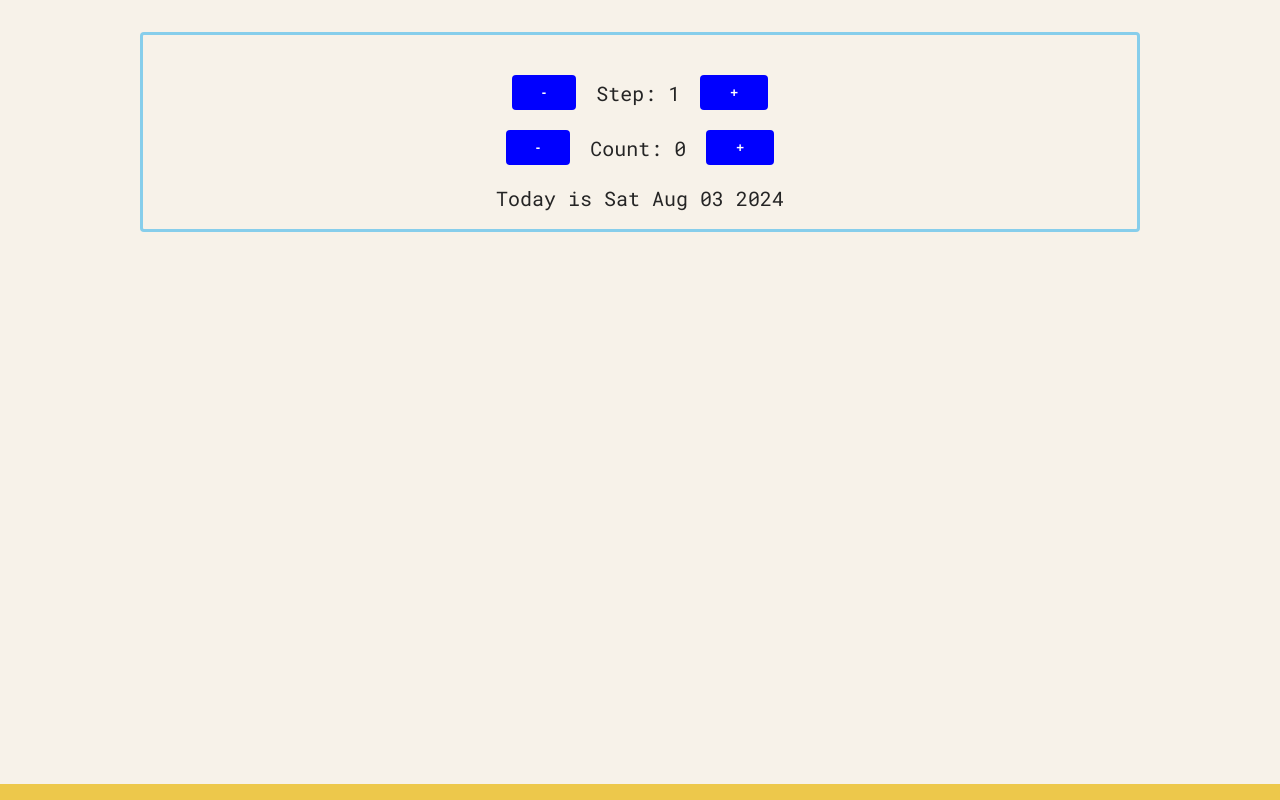
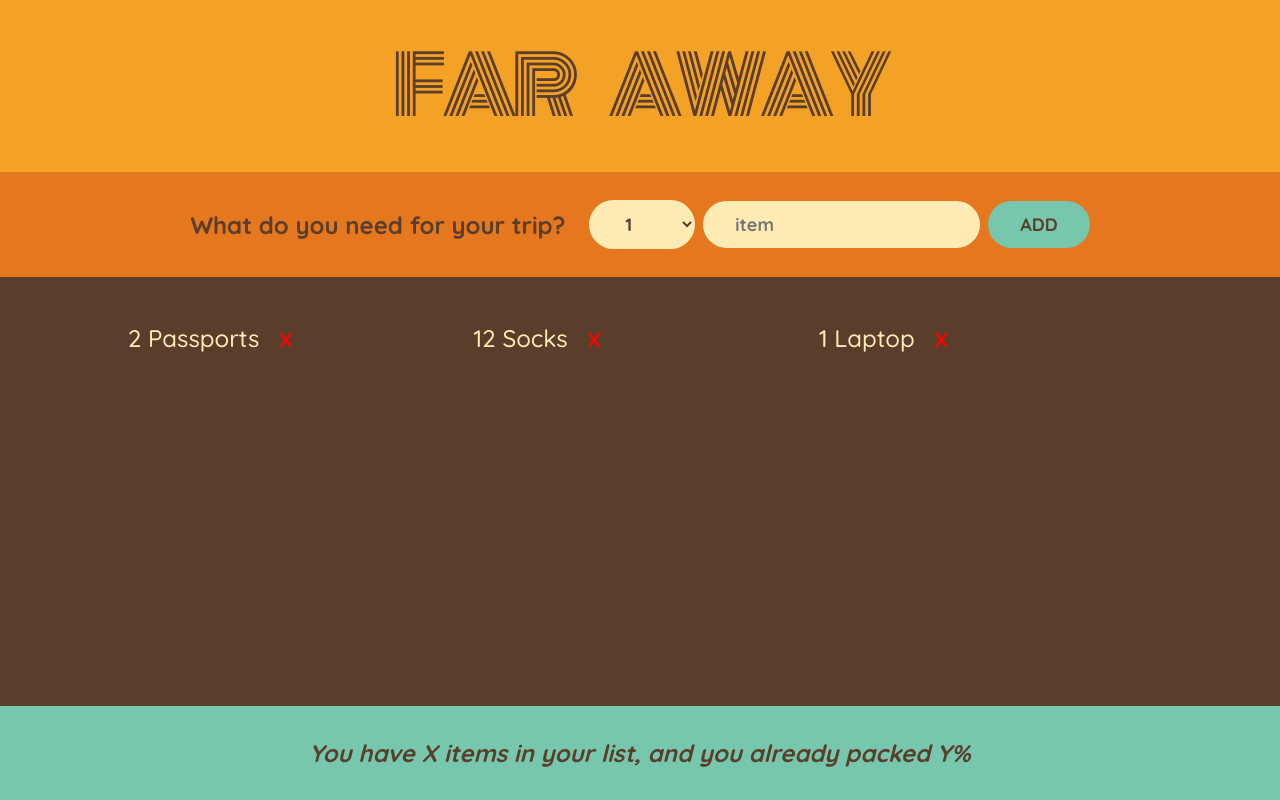
Before and after one commit to rznmgr630/React, a React (Vite) app: page / in a window 1280 px wide. Built offline with nearby package versions, Linux system fonts and the light colour scheme; the HTML template or start-up script is replaced by a standard one.

Commit message:
setup+ form+ display lists

```diff
--- a/src/App.tsx
+++ b/src/App.tsx
@@ -1,39 +1,35 @@
-import { useState } from 'react';
-import './index.css';
+import { useState } from "react";
+import Form from "./components/Form";
+import Logo from "./components/Logo";
+import PackingList from "./components/PackingList";
+import Stats from "./components/Stats";
+import './index.css'
+
+type ItemTypes = {
+  id: number,
+  quantity: number,
+  description: string,
+  packed: boolean
+}
 
 function App() {
-  const [step, setStep] = useState<number>(1);
-  const [count, setCount] = useState<number>(0);
+  const [items, setItems] = useState<ItemTypes[]>([
+    { id: 1, description: 'Passports', quantity: 2, packed: false },
+    { id: 2, description: 'Socks', quantity: 12, packed: false },
+    { id: 3, description: 'Laptop', quantity: 1, packed: false }
+  ]);
 
-  const getDateInfo = () => {
-    const date = new Date();
-    if (count === 0)
-      return 'Today is ' + date.toDateString()
-    else if (count < 0)
-      return count + ' days ago was ' + new Date(date.setDate(date.getDate() + count)).toDateString()
-    else
-      return count + ' days from today is ' + new Date(date.setDate(date.getDate() + count)).toDateString()
-  }
+
+  const handleAdd = (datas: ItemTypes) => setItems(prev => ([...prev, datas]))
 
   return (
-    <div className='container'>
-      <div>
-        <button onClick={() => setStep(prev => prev - 1)}>-</button>
-        <p>Step: {step}</p>
-        <button onClick={() => setStep(prev => prev + 1)}>+</button>
-      </div>
-
-      <div>
-        <button onClick={() => setCount(prev => prev - step)}>-</button>
-        <p>Count: {count}</p>
-        <button onClick={() => setCount(prev => prev + step)}>+</button>
-      </div>
-
-      <div>
-        <p>{getDateInfo()} </p>
-      </div>
+    <div className="app">
+      <Logo />
+      <Form addItem={handleAdd} />
+      <PackingList items={items} />
+      <Stats />
     </div>
   )
 }
 
-export default App
+export default App;
--- /dev/null
+++ b/src/components/Form.tsx
@@ -0,0 +1,50 @@
+import { ChangeEvent, useState } from "react";
+
+type Props = {
+  addItem: (data: { id: number, quantity: number, description: string, packed: boolean }) => void
+}
+
+function Form({ addItem }: Props) {
+  const [datas, setDatas] = useState({
+    quantity: 1,
+    description: '',
+  })
+  const handleSubmit = (e: ChangeEvent<HTMLFormElement>) => {
+    e.preventDefault();
+
+    const { quantity, description } = datas;
+
+    if (!description) return;
+
+    const data = {
+      id: Date.now(),
+      quantity,
+      description,
+      packed: false
+    }
+
+    addItem(data);
+    setDatas({ quantity: 1, description: '' })
+  }
+  return (
+    <form className="add-form" onSubmit={handleSubmit}>
+      <h3>What do you need for your trip?</h3>
+
+      <select
+        value={datas.quantity}
+        onChange={(e) => setDatas(prev => ({ ...prev, quantity: +e.target.value }))}
+      >
+        {
+          Array.from({ length: 20 }, (_, i) => i + 1)
+            .map(value => (
+              <option key={value} value={value}>{value}</option>
+            ))
+        }
+      </select>
+      <input type="text" placeholder="item" value={datas.description} onChange={(e) => setDatas((prev) => ({ ...prev, description: e.target.value }))} />
+      <button>Add</button>
+    </form>
+  )
+}
+
+export default Form;
--- /dev/null
+++ b/src/components/Logo.tsx
@@ -0,0 +1,11 @@
+
+function Logo() {
+  return (
+    <h1 className="main-heading">
+      Far Away
+    </h1>
+  )
+}
+
+
+export default Logo;
--- /dev/null
+++ b/src/components/PackingList.tsx
@@ -0,0 +1,22 @@
+type Props = {
+  items: { id: number, description: string, quantity: number, packed: boolean }[]
+}
+
+function PackingList({ items }: Props) {
+  return (
+    <div className="list">
+      <ul>
+        {
+          items.map(item => (
+            <li key={item.id}>
+              <span style={item.packed ? { textDecoration: 'line-through' } : {}}>{item.quantity} {item.description}</span>
+              <button style={{ color: 'red', fontSize: '2rem', fontWeight: 'bold' }}>X</button>
+            </li>
+          ))
+        }
+      </ul>
+    </div>
+  )
+}
+
+export default PackingList;
--- /dev/null
+++ b/src/components/Stats.tsx
@@ -0,0 +1,9 @@
+function Stats() {
+  return (
+    <footer className="stats">
+      <em>You have X items in your list, and you already packed Y%</em>
+    </footer>
+  )
+}
+
+export default Stats;
--- a/src/index.css
+++ b/src/index.css
@@ -1,4 +1,4 @@
-@import url("https://fonts.googleapis.com/css2?family=Roboto+Mono:ital,wght@0,300;0,400;0,500;1,300&display=swap");
+@import url("https://fonts.googleapis.com/css2?family=Monoton&family=Quicksand:wght@500;700&display=swap");
 
 * {
   margin: 0;
@@ -11,48 +11,122 @@ html {
 }
 
 body {
-  font-family: "Roboto Mono", sans-serif;
-  color: #252525;
-  font-weight: 400;
-  background-color: #f7f2e9;
-  border-bottom: 1.6rem solid #edc84b;
-  min-height: 100vh;
-  padding: 3.2rem;
-  padding-bottom: 6rem;
-  overflow: hidden;
-  display: flex;
-  justify-content: center;
+  font-size: 2.4rem;
+  font-family: sans-serif;
+  color: #5a3e2b;
+  font-family: "Quicksand";
+  font-weight: 500;
 }
 
-/* container */
-.container {
-  width: 100rem;
-  height: 20rem;
-  border: 3px solid skyblue;
-  padding: 4rem;
-  display: flex;
-  flex-direction: column;
-  gap: 2rem;
-  align-items: center;
-  border-radius: 0.4rem;
+.app {
+  width: 100%;
+  height: 100vh;
+  display: grid;
+  grid-template-rows: auto auto 1fr auto;
 }
 
-.container div {
+h1 {
+  text-align: center;
+  background-color: #f4a226;
+  font-family: "Monoton";
+  font-size: 8rem;
+  text-transform: uppercase;
+  font-weight: 400;
+  word-spacing: 30px;
+  letter-spacing: -5px;
+  padding: 2.4rem 0;
+}
+
+.add-form {
+  background-color: #e5771f;
+  padding: 2.8rem 0;
   display: flex;
   align-items: center;
-  gap: 2rem;
+  justify-content: center;
+  gap: 0.8rem;
 }
 
-.container div p {
-  font-size: 2rem;
+h3 {
+  margin-right: 1.6rem;
+  font-size: 2.4rem;
 }
 
-button {
-  padding: 1rem 3rem;
-  background-color: blue;
+button,
+select,
+input {
+  background-color: #ffebb3;
+  color: #5a3e2b;
+  font-family: inherit;
   border: none;
+  border-radius: 10rem;
+  padding: 1.2rem 3.2rem;
+  font-weight: 700;
+  font-size: 1.8rem;
   cursor: pointer;
-  color: white;
-  font-weight: bold;
-  border-radius: 4px;
 }
+
+.add-form button {
+  text-transform: uppercase;
+  background-color: #76c7ad;
+}
+
+.list {
+  background-color: #5a3e2b;
+  color: #ffebb3;
+  padding: 4rem 0;
+
+  display: flex;
+  justify-content: space-between;
+  flex-direction: column;
+  gap: 3.2rem;
+  align-items: center;
+}
+
+.actions button,
+.list select {
+  text-transform: uppercase;
+  padding: 0.8rem 2.4rem;
+  font-size: 1.4rem;
+  font-weight: 700;
+  margin: 0 0.8rem;
+}
+
+.list ul {
+  list-style: none;
+  width: 80%;
+  overflow: hidden;
+
+  display: grid;
+  grid-template-columns: repeat(auto-fit, minmax(250px, 1fr));
+  gap: 1.2rem;
+  justify-content: center;
+  align-content: start;
+}
+
+.list li {
+  display: flex;
+  align-items: center;
+  gap: 1.2rem;
+}
+
+input[type="checkbox"] {
+  height: 2rem;
+  width: 2rem;
+  accent-color: #e5771f;
+}
+
+.list li button {
+  cursor: pointer;
+  background: none;
+  border: none;
+  font-size: 1.8rem;
+  padding: 0.8rem;
+  transform: translateY(2px);
+}
+
+.stats {
+  background-color: #76c7ad;
+  text-align: center;
+  font-weight: 700;
+  padding: 3.2rem 0;
+}
```
